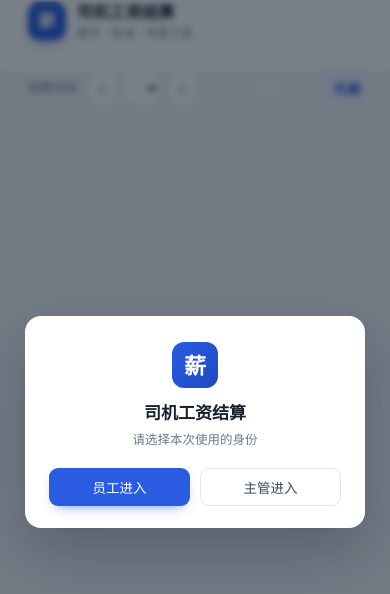
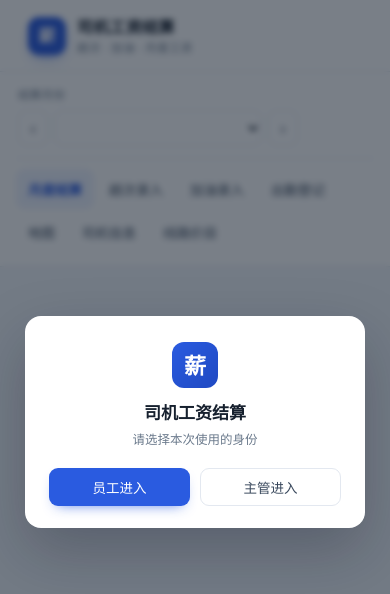
Before and after one commit to Wiannn/driver-pay, a website built with Vite: page src/index.html in a window 390 px wide. Built offline with nearby package versions, Linux system fonts and the light colour scheme.

Commit message:
布局改版：页面导航移到左侧竖栏，结算月份置于左栏顶部，身份标签移到顶栏右上角

```diff
--- a/src/css/base.css
+++ b/src/css/base.css
@@ -44,7 +44,8 @@ body {
   z-index: 20;
   display: flex;
   align-items: center;
-  gap: 28px;
+  justify-content: space-between;
+  gap: 20px;
   height: 72px;
   padding: 0 28px;
   background: rgba(255, 255, 255, 0.94);
@@ -88,23 +89,43 @@ body {
   letter-spacing: 0.4px;
 }
 
+/* ---------- 左右分栏 ---------- */
+.layout {
+  display: flex;
+  align-items: stretch;
+  min-height: calc(100vh - 72px);
+}
+
+.sidebar {
+  position: sticky;
+  top: 72px;
+  flex: 0 0 208px;
+  width: 208px;
+  height: calc(100vh - 72px);
+  padding: 20px 14px 24px;
+  overflow-y: auto;
+  background: #fff;
+  border-right: 1px solid var(--line);
+}
+
+/* 侧栏导航 */
 .nav {
   display: flex;
-  gap: 4px;
-  flex: 1;
+  flex-direction: column;
+  gap: 3px;
 }
 
 .nav-btn {
   appearance: none;
-  flex: 0 0 auto;
-  white-space: nowrap;
+  width: 100%;
   border: 0;
   background: transparent;
   color: var(--ink-soft);
   font-family: inherit;
   font-size: 13.5px;
-  padding: 9px 15px;
+  padding: 10px 12px;
   border-radius: 9px;
+  text-align: left;
   cursor: pointer;
   transition: background 0.15s, color 0.15s;
 }
@@ -120,16 +141,20 @@ body {
   font-weight: 600;
 }
 
+/* 侧栏顶部：结算月份 */
 .month-box {
   display: flex;
-  align-items: center;
-  gap: 9px;
-  flex-shrink: 0;
+  flex-direction: column;
+  gap: 7px;
+  padding: 0 2px 16px;
+  margin-bottom: 14px;
+  border-bottom: 1px solid var(--line);
 }
 
 .month-box label {
-  font-size: 12.5px;
+  font-size: 11.5px;
   color: var(--muted);
+  letter-spacing: 0.3px;
 }
 
 .month-control {
@@ -139,6 +164,8 @@ body {
 }
 
 .month-control select {
+  flex: 1;
+  min-width: 0;
   height: 36px;
   padding: 0 8px;
   border: 1px solid var(--line);
@@ -178,9 +205,50 @@ body {
 
 /* ---------- 页面容器 ---------- */
 .wrap {
+  flex: 1;
+  min-width: 0;
   max-width: 1440px;
   margin: 0 auto;
   padding: 26px 28px 64px;
+}
+
+/* 窄屏：侧栏回到顶部横向排列 */
+@media (max-width: 900px) {
+  .layout {
+    flex-direction: column;
+  }
+
+  .sidebar {
+    position: static;
+    width: auto;
+    flex: 0 0 auto;
+    height: auto;
+    padding: 14px 16px;
+    border-right: 0;
+    border-bottom: 1px solid var(--line);
+  }
+
+  .nav {
+    flex-direction: row;
+    flex-wrap: wrap;
+  }
+
+  .nav-btn {
+    width: auto;
+  }
+
+  .month-box {
+    padding-bottom: 12px;
+    margin-bottom: 10px;
+  }
+
+  .month-control {
+    max-width: 280px;
+  }
+
+  .wrap {
+    padding: 18px 16px 48px;
+  }
 }
 
 .page {
--- a/src/css/pages.css
+++ b/src/css/pages.css
@@ -310,17 +310,7 @@
 /* ---------- 窄屏 ---------- */
 @media (max-width: 1180px) {
   .topbar {
-    height: auto;
-    flex-wrap: wrap;
-    padding: 12px 18px;
-    gap: 10px 18px;
-  }
-
-  .nav {
-    order: 3;
-    flex: 1 1 100%;
-    width: 100%;
-    overflow-x: auto;
+    padding: 0 18px;
   }
 
   .wrap {
--- a/src/index.html
+++ b/src/index.html
@@ -17,23 +17,6 @@
       <p>趟次 · 加油 · 月度工资</p>
     </div>
   </div>
-  <nav class="nav" id="nav">
-    <button type="button" class="nav-btn is-active" data-page="settlement">月度结算</button>
-    <button type="button" class="nav-btn" data-page="trips">趟次录入</button>
-    <button type="button" class="nav-btn" data-page="fuel">加油录入</button>
-    <button type="button" class="nav-btn" data-page="attendance">出勤登记</button>
-    <button type="button" class="nav-btn" data-page="map">地图</button>
-    <button type="button" class="nav-btn" data-page="drivers">司机信息</button>
-    <button type="button" class="nav-btn" data-page="routes">线路价目</button>
-  </nav>
-  <div class="month-box" id="monthBox">
-    <label for="monthSelect">结算月份</label>
-    <div class="month-control">
-      <button type="button" class="month-step" id="monthPrev" aria-label="上个月">‹</button>
-      <select id="monthSelect" aria-label="结算月份"></select>
-      <button type="button" class="month-step" id="monthNext" aria-label="下个月">›</button>
-    </div>
-  </div>
   <div class="role-box">
     <button type="button" class="role-chip" id="roleChip" title="切换身份 / 修改 PIN">主管</button>
     <div class="role-menu is-hidden" id="roleMenu">
@@ -42,6 +25,28 @@
     </div>
   </div>
 </header>
+
+<div class="layout">
+
+  <aside class="sidebar">
+    <div class="month-box" id="monthBox">
+      <label for="monthSelect">结算月份</label>
+      <div class="month-control">
+        <button type="button" class="month-step" id="monthPrev" aria-label="上个月">‹</button>
+        <select id="monthSelect" aria-label="结算月份"></select>
+        <button type="button" class="month-step" id="monthNext" aria-label="下个月">›</button>
+      </div>
+    </div>
+    <nav class="nav" id="nav">
+      <button type="button" class="nav-btn is-active" data-page="settlement">月度结算</button>
+      <button type="button" class="nav-btn" data-page="trips">趟次录入</button>
+      <button type="button" class="nav-btn" data-page="fuel">加油录入</button>
+      <button type="button" class="nav-btn" data-page="attendance">出勤登记</button>
+      <button type="button" class="nav-btn" data-page="map">地图</button>
+      <button type="button" class="nav-btn" data-page="drivers">司机信息</button>
+      <button type="button" class="nav-btn" data-page="routes">线路价目</button>
+    </nav>
+  </aside>
 
 <main class="wrap">
 
@@ -122,6 +127,8 @@
 
 </main>
 
+</div>
+
 <div class="toast" id="toast"></div>
 
 <!-- 顺序不能变：core → data → pages(框架) → 各页面 definePage → init(启动) -->
```
